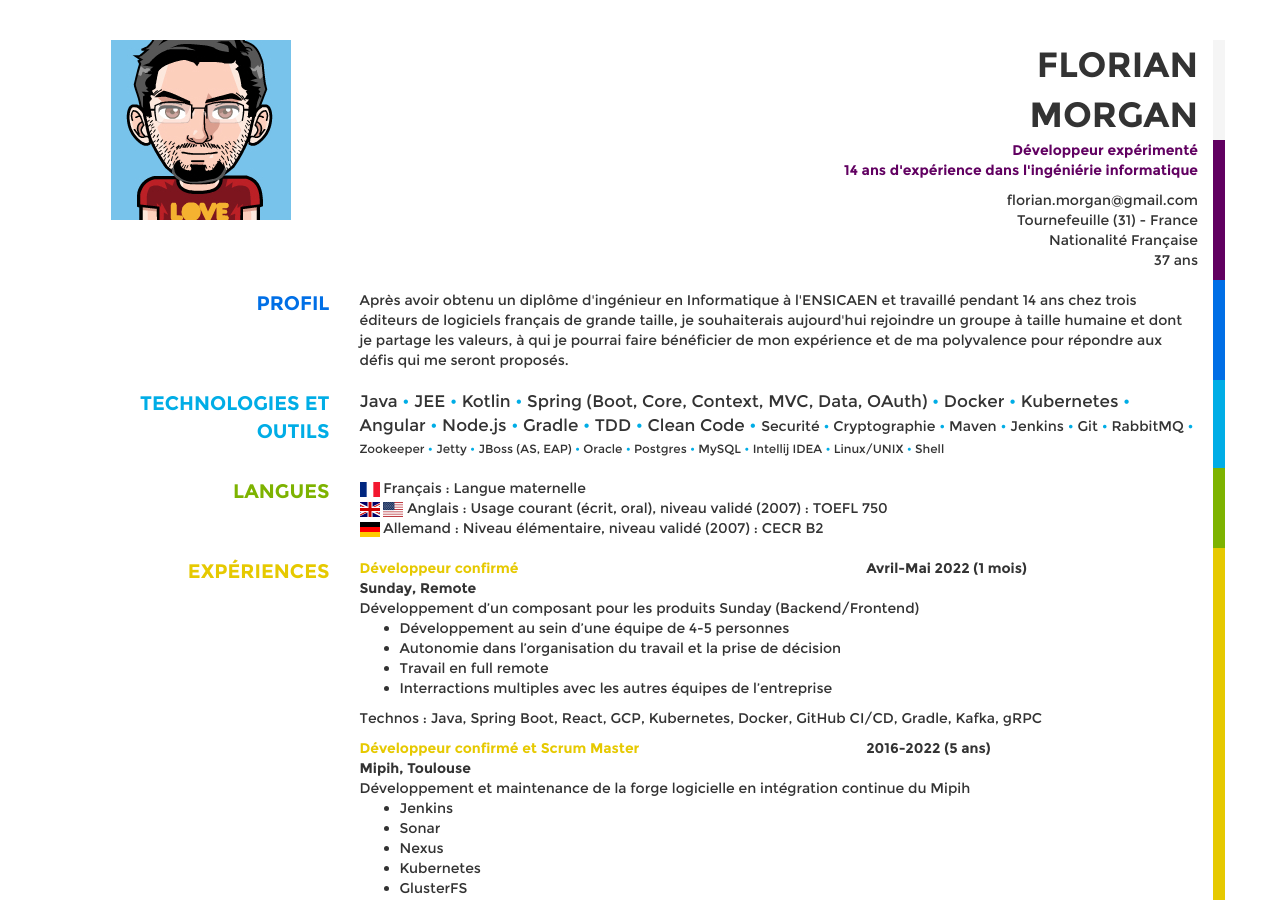
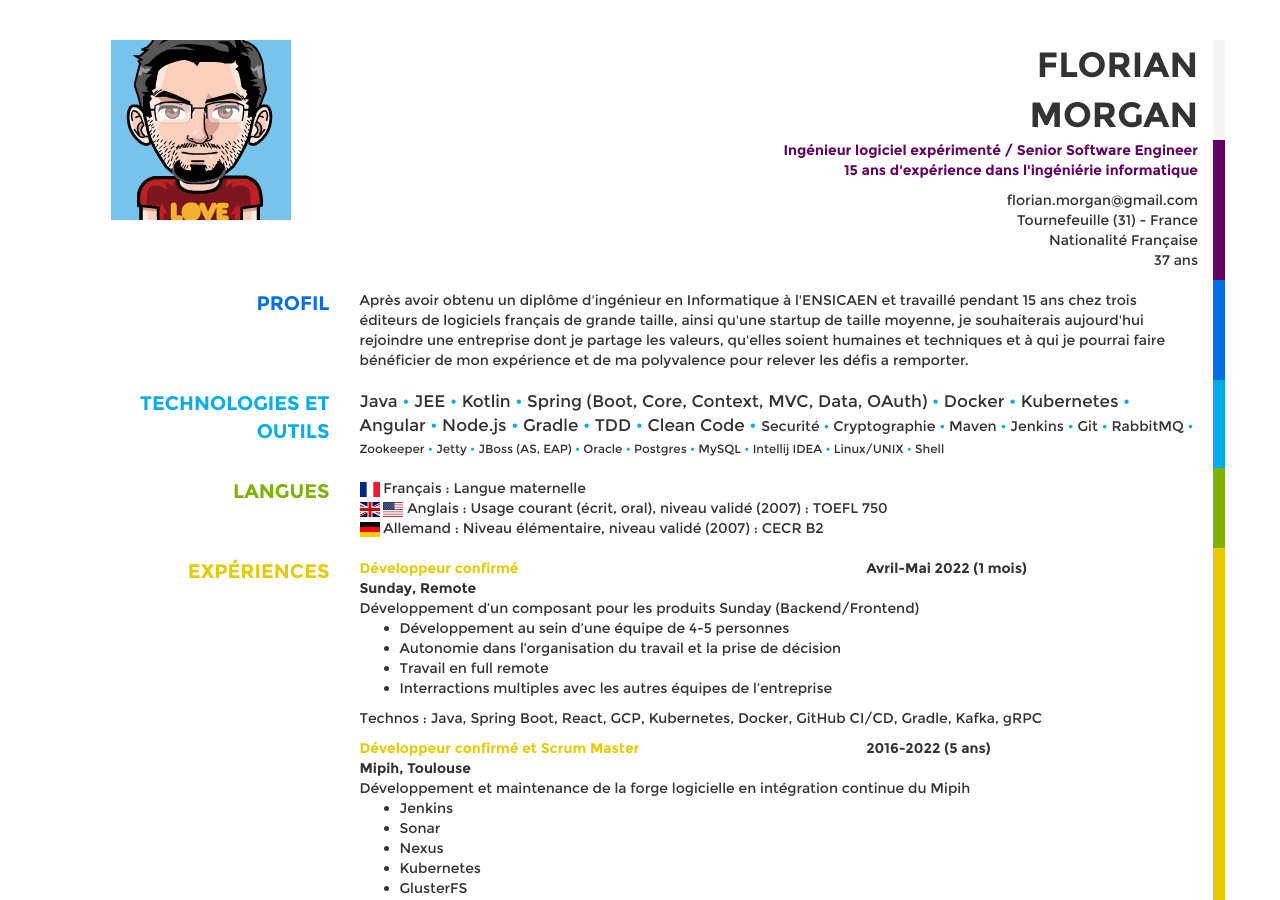
Before and after one commit to superbob/cv, a Jekyll site: the page built from index.html, in a window 1280 px wide and 900 px high. Built offline with Jekyll 4.4.1, drawn with Linux system fonts in a browser that asks for light colours.

Commit message:
Update sumary

```diff
--- a/_data/recruitement.yml
+++ b/_data/recruitement.yml
@@ -1,8 +1,7 @@
-jobtitle: Développeur expérimenté
-experience: 14 ans d'expérience dans l'ingéniérie informatique
+jobtitle: Ingénieur logiciel expérimenté / Senior Software Engineer
+experience: 15 ans d'expérience dans l'ingéniérie informatique
 profile: "Après avoir obtenu un diplôme d'ingénieur en Informatique à l'ENSICAEN
-et travaillé pendant 14 ans chez trois éditeurs de logiciels français de grande taille,
-je souhaiterais aujourd'hui rejoindre un groupe
-à taille humaine et dont je partage les valeurs, à qui je pourrai faire
-bénéficier de mon expérience et de ma polyvalence pour répondre
-aux défis qui me seront proposés."
+et travaillé pendant 15 ans chez trois éditeurs de logiciels français de grande taille,
+ainsi qu'une startup de taille moyenne, je souhaiterais aujourd'hui rejoindre une entreprise
+dont je partage les valeurs, qu'elles soient humaines et techniques et à qui je pourrai faire
+bénéficier de mon expérience et de ma polyvalence pour relever les défis a remporter."
```
